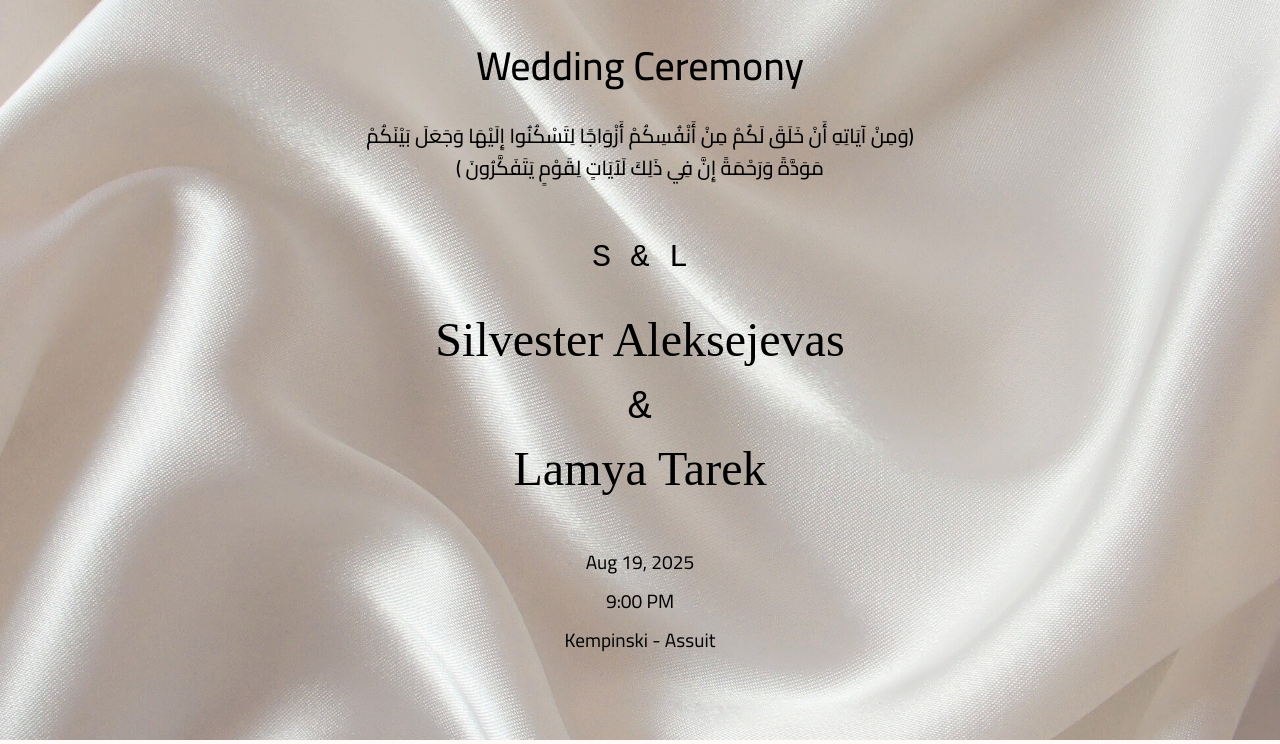
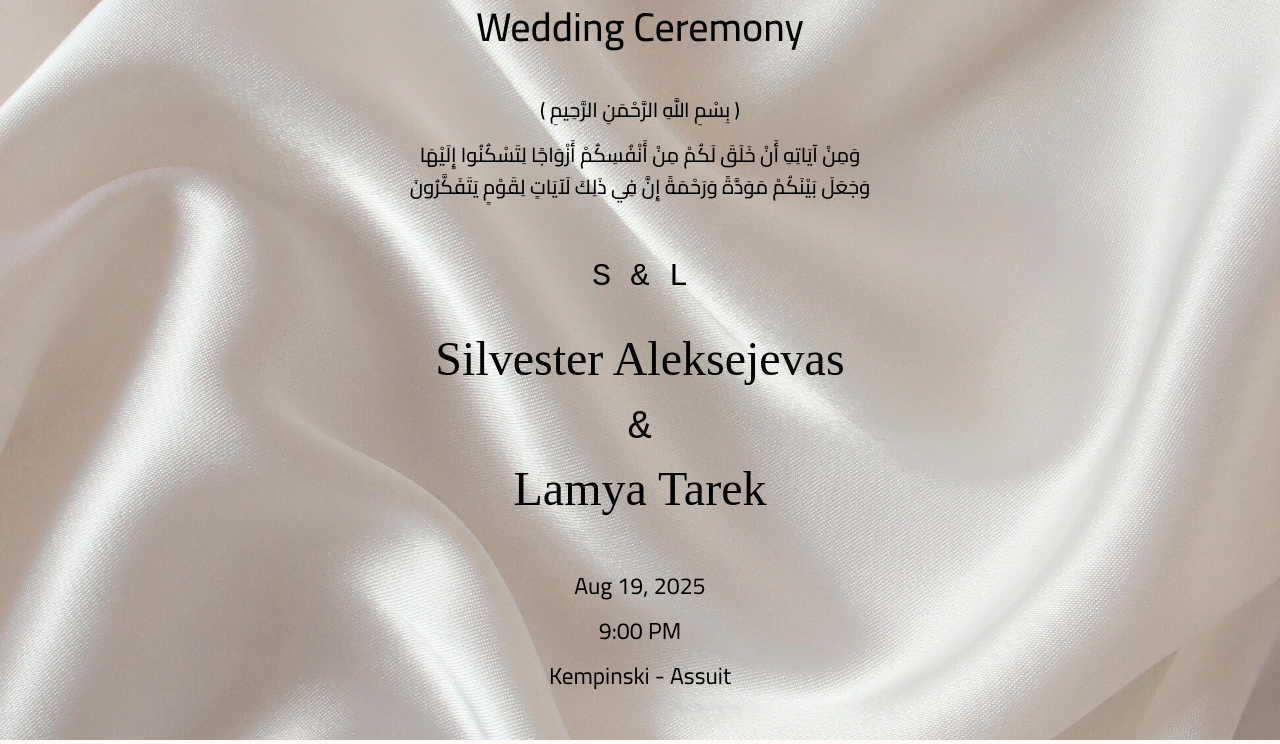
Before and after one commit to hesham2525/SilvaLamia, a React (Vite) app: page / in a window 1280 px wide. Shown: the part 60-804 px from the top of the page. Built offline with nearby package versions, Linux system fonts and the light colour scheme.

Commit message:
all done first use 3

```diff
--- a/src/screens/DetailsSection.jsx
+++ b/src/screens/DetailsSection.jsx
@@ -13,7 +13,7 @@ const DetailsSection = () => {
           <p>Aug 19, 2025 at 9:00 PM</p>
         </div>
 
-        <div className="detail-رل">
+        <div className="detail-item">
           <h3>VENUE</h3>
           <p> Kempinski Wedding Halls</p>
           <p className="venue-address">
--- a/src/screens/HeroSection.css
+++ b/src/screens/HeroSection.css
@@ -47,6 +47,9 @@
   font-family: 'Times New Roman', Times, serif;
 
 }
+.date{
+  font-size: 2rem;
+}
 
 .wedding-title {
   font-size: 1.8rem;
@@ -65,7 +68,7 @@
 
 } */
 .date-venue p {
-  font-size: 1.2rem;
+  font-size: 1.45rem;
   margin: 0.5rem 0;
 }
 
--- a/src/screens/HeroSection.jsx
+++ b/src/screens/HeroSection.jsx
@@ -10,12 +10,16 @@ const HeroSection = () => {
           Wedding Ceremony
         </h1>
         <br />
-        <h3 className="quran-text fade-up" style={{ animationDelay: "500ms" }}>
-          وَمِنْ آيَاتِهِ أَنْ خَلَقَ لَكُمْ مِنْ أَنْفُسِكُمْ أَزْوَاجًا
-          لِتَسْكُنُوا إِلَيْهَا وَجَعَلَ بَيْنَكُمْ﴿
+
+        <h3 className="quran-text fade-up" style={{ animationDelay: "500ms", lineHeight: "2.5" }}>
+        ( بِسْمِ اللَّهِ الرَّحْمَنِ الرَّحِيمِ )
         </h3>
         <h3 className="quran-text fade-up" style={{ animationDelay: "500ms" }}>
-          ﴾ مَوَدَّةً وَرَحْمَةً إِنَّ فِي ذَلِكَ لَآيَاتٍ لِقَوْمٍ
+         وَمِنْ آيَاتِهِ أَنْ خَلَقَ لَكُمْ مِنْ أَنْفُسِكُمْ أَزْوَاجًا
+          لِتَسْكُنُوا إِلَيْهَا
+        </h3>
+        <h3 className="quran-text fade-up" style={{ animationDelay: "500ms" }}>
+           وَجَعَلَ بَيْنَكُمْ مَوَدَّةً وَرَحْمَةً إِنَّ فِي ذَلِكَ لَآيَاتٍ لِقَوْمٍ
           يَتَفَكَّرُونَ
         </h3>
         <br />
```
